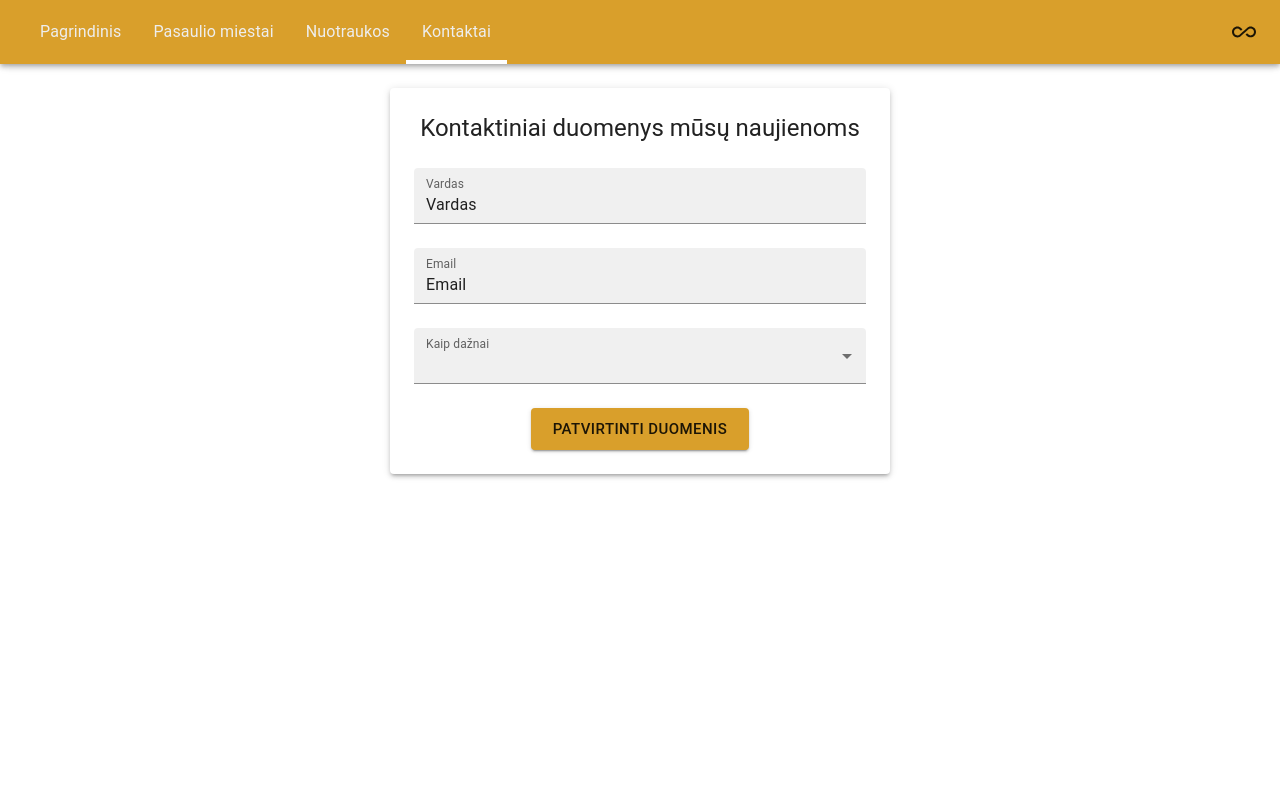
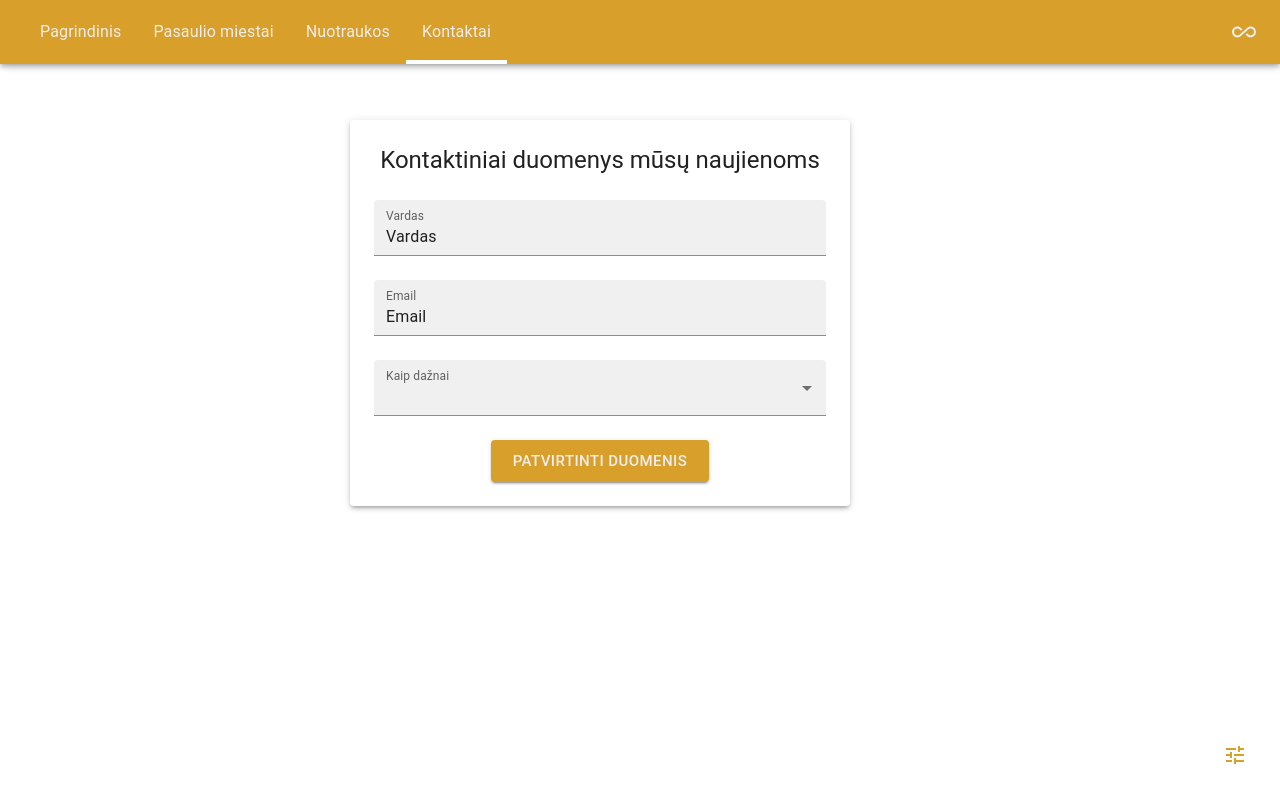
Before and after one commit to tatjanasibik/cafe3-react-simple-tatjana-sibik, a React (Create React App) app: page /contact in a window 1280 px wide. Built offline with nearby package versions, Linux system fonts and the light colour scheme.

Commit message:
feat: drawer created

```diff
--- a/src/components/navbar/components/index.jsx
+++ b/src/components/navbar/components/index.jsx
@@ -8,6 +8,8 @@ export const Link = styled(NavLink)(({theme}) => ({
     padding: theme.spacing(0, 2),
     textDecoration: 'none',
     color: theme.palette.grey[200],
+    zIndex: 9000,
+
 
     '&.active': {
       boxShadow: `inset 0 -4px 0 ${theme.palette.common.white}`,
--- a/src/components/navbar/index.jsx
+++ b/src/components/navbar/index.jsx
@@ -21,7 +21,7 @@ const Navbar = () => {
   const navigate = useNavigate();
 
   return (
-    <AppBar position="fixed">
+    <AppBar position="fixed" sx={{ zIndex: 1300}} >
       <Toolbar sx={{ justifyContent: 'space-between' }}>
         <IconButton
           size="large"
--- a/src/pages/contact-page/index.jsx
+++ b/src/pages/contact-page/index.jsx
@@ -1,5 +1,7 @@
 import * as React from 'react';
-import { Box, TextField, Paper, Button, Typography, MenuItem } from '@mui/material';
+import { Box, TextField, Paper, Button, Typography, MenuItem, Drawer, Divider, IconButton, useMediaQuery } from '@mui/material';
+import TuneIcon from '@mui/icons-material/Tune';
+import theme from '../../styles/theme';
 
 const choices = [
     {
@@ -13,12 +15,16 @@ const choices = [
 
 ];
 
+const drawerWidth = 280;
+
 const ContactPage = () => {
     const [fullname, setFullname] = React.useState('Vardas');
     const [email, setEmail] = React.useState('Email');
     const [choice, setChoice] = React.useState(choices[0]);
+    const [drawerOpen, setDrawerOpen] = React.useState(false);
+    const isExtraLarge = useMediaQuery((theme) => theme.breakpoints.up('xxl'));
     return (
-        <Box sx={{ pt: 7 }}>
+        <Box sx={{ display: 'flex', gap: 2, py: 11, px: 4 }}>
             <Paper
                 elevation={3}
                 sx={{
@@ -69,12 +75,46 @@ const ContactPage = () => {
                         value={choice}
                     >
                         {
-                            choices.map(({value, label}) => <MenuItem key={value} value={value}>{label}"</MenuItem>)
+                            choices.map(({ value, label }) => <MenuItem key={value} value={value}>{label}"</MenuItem>)
                         }
                     </TextField>
                     <Button type="submit" variant="contained" size="large">Patvirtinti duomenis</Button>
                 </Box>
             </Paper>
+            <Box sx={{
+                display: 'flex', gap: 4, pt: 11, px: 4,
+            }}>
+                <IconButton
+                    size="large"
+                    color="primary"
+                    variant="contained"
+                    sx={{
+                        position: 'fixed',
+                        bottom: 15,
+                        right: 15,
+                        zIndex: 5000,
+                        height: 60,
+                        width: 60,
+                        borderRadius: '50%',
+                        display: { xxl: 'none' },
+                    }}
+                    onClick={() => setDrawerOpen(!drawerOpen)}
+                >
+                    <TuneIcon />
+                </IconButton>
+                <Drawer
+                    anchor='right'
+                    variant={isExtraLarge ? "persistent" : "temporary"}
+                    open={isExtraLarge || drawerOpen}
+                    onClose={() => setDrawerOpen(false)}
+                >
+                    <Box sx={{ width: drawerWidth, p: 3, ...theme.mixins.toolbarOffset }}>
+                        <Box sx={(theme) => theme.mixins.toolbarOffset} />
+                        <Typography variant='h4'>Filtrai</Typography>
+                        <Divider />
+                    </Box>
+                </Drawer>
+            </Box>
         </Box>
     );
 };
--- a/src/styles/theme.js
+++ b/src/styles/theme.js
@@ -1,14 +1,51 @@
 import { createTheme } from "@mui/material";
 
-const theme = createTheme({
+const baseTheme = createTheme({
   palette: {
     primary: {
       main: '#d99f2b',
-    }
+      contrastText: '#eeeeee',
+    },
   },
+
+  breakpoints: {
+    values: {
+      xs: 0,
+      sm: 576,
+      md: 780,
+      lg: 992,
+      xl: 1200,
+      xxl: 1536,
+    },
+  },
+
   shape: {
-    borderRadius: 4
-  }
+    borderRadius: 4,
+  },
+
+  zIndex: {
+    appBar: 1300,
+
+  },
+});
+
+const theme = createTheme(baseTheme, {
+  mixins: {
+    toolbarOffset: {
+      mt: 7,
+      [baseTheme.breakpoints.up('xs')]: {
+        '@media (orientation: landscape)': {
+          mt: 6,
+        },
+      },
+      [baseTheme.breakpoints.up('sm')]: {
+        '@media (orientation: landscape)': {
+          mt: 8,
+        },
+      },
+    },
+  },
+
 });
 
 export default theme;
```
